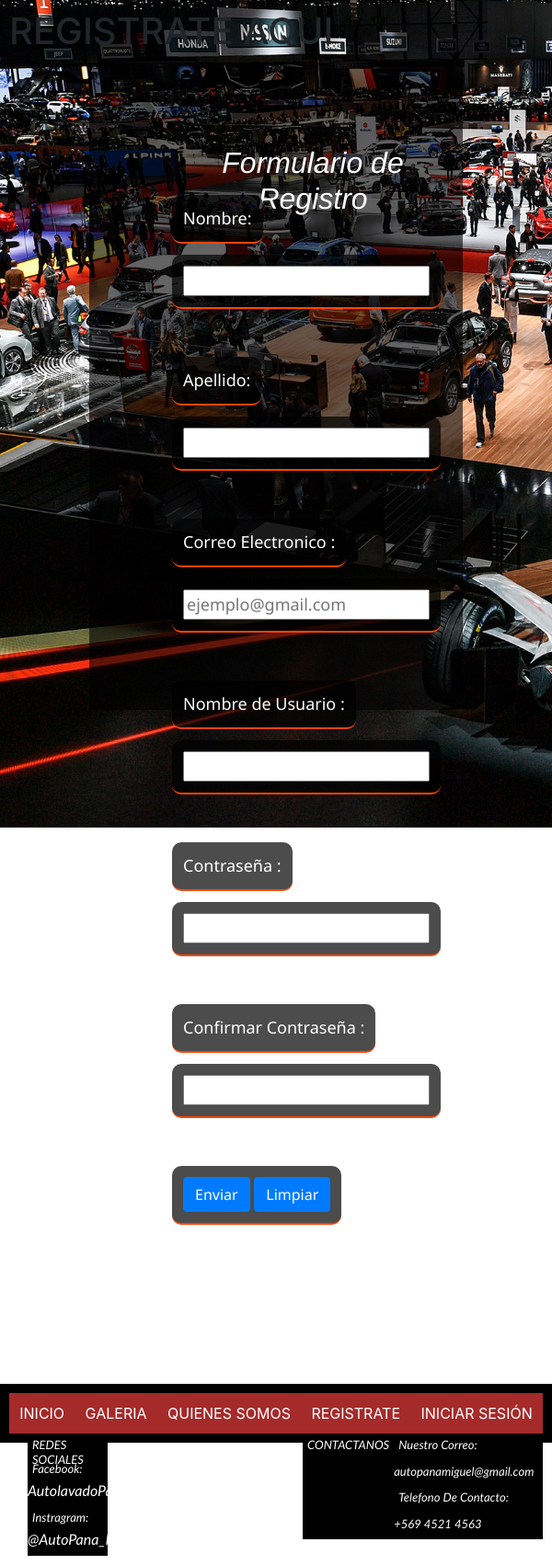
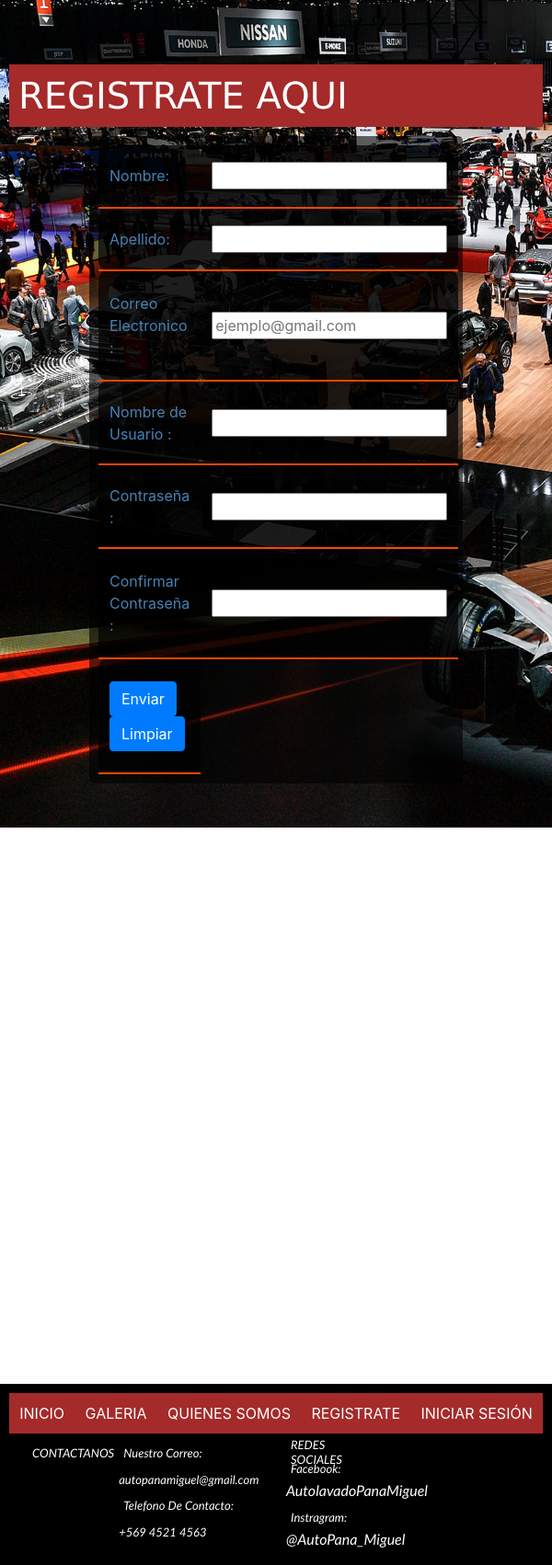
Before and after one commit to SrOz1859/CarWashRepo, a Django app: page /formulario/ in a window 600 px wide. Shown: the part 167-1869 px from the top of the page at 92% size. Run offline with Django 3.2, Linux system fonts and the light colour scheme.

Commit message:
responsividad-2

```diff
--- a/AutoLavadoApp/myCar/static/css/style.css
+++ b/AutoLavadoApp/myCar/static/css/style.css
@@ -31,6 +31,7 @@
     font: x-large;
     font-family: Verdana, Geneva, Tahoma, sans-serif;
 }
+
     /*ESTILO PARA FORMULARIO*/
     .formulario-registro{
         display: flex;
@@ -44,6 +45,7 @@
         margin-top: 10px;
         border-radius: 5px;
     }
+
 .formulario-registro td{
     display: block;
     color: white;
@@ -503,7 +505,19 @@
         float: right;
         align-items: center;
     }
-
+    /*ESTILO PARA FORMULARIO*/
+    #formulario-registro{
+        display: flex;
+        flex-wrap: wrap;
+
+        background-color: rgba(0,0, 0, .6);
+        margin: auto;
+        padding: 10px;
+        width: 70%;
+        height: 80%;
+        margin-top: 10px;
+        border-radius: 5px;
+    }
     #formulario{
         height: 50%;
         background-image: url("../img/Salon-de-Ginebra-2018-18.jpg");
@@ -609,7 +623,7 @@
         background-color: white;
     }
     #contenedor-formulario{
-        height: 1500px;
+        height: 600px;
     }
     /*TERMINO DE ESTILO PARA CONTENEDORES*/
     #header{
@@ -676,6 +690,11 @@
     /*TERMINO DE ESTILO PARA HEADER*/
     #contenido{
         height:80%;
+        padding: 10px;
+        background-color :white;
+    }
+    #contenido-adm{
+        height: 37%;
         padding: 10px;
         background-color :white;
     }
@@ -983,8 +1002,30 @@
         float: left;
         text-align: center;
     }
+    /*ESTILO PARA FORMULARIO*/
+    #formulario-registro{
+        display: flex;
+        flex-wrap: wrap;
+
+        background-color: rgba(0,0, 0, .6);
+        margin: auto;
+        padding: 10px;
+        width: 60%;
+        height: 80%;
+        margin-top: 10px;
+        border-radius: 5px;
+    }
     #formulario{
-        height: 60%;
+        height: 100%;
+        background-image: url("../img/Salon-de-Ginebra-2018-18.jpg");
+        padding: 10px;
+        background-size: cover;
+    }
+    #formulario-login{
+        display: flex;
+        flex-wrap: wrap;
+        background-color: black;
+        height: 100%;
         background-image: url("../img/Salon-de-Ginebra-2018-18.jpg");
         padding: 10px;
         background-size: cover;
@@ -1008,6 +1049,7 @@
         display: flex;
         flex-wrap: wrap;
         align-items: center;
+        background-color: black;
     }
     #footer nav a {
         background: brown;
@@ -1461,6 +1503,19 @@
         float: left;
         text-align: center;
     }
+    /*ESTILO PARA FORMULARIO*/
+    #formulario-registro{
+        display: flex;
+        flex-wrap: wrap;
+
+        background-color: rgba(0,0, 0, .6);
+        margin: auto;
+        padding: 10px;
+        width: 70%;
+        height: 80%;
+        margin-top: 10px;
+        border-radius: 5px;
+    }
     #formulario{
         height: 60%;
         background-image: url("../img/Salon-de-Ginebra-2018-18.jpg");
--- a/AutoLavadoApp/myCar/templates/Insumos.html
+++ b/AutoLavadoApp/myCar/templates/Insumos.html
@@ -88,8 +88,6 @@
                             <a href="{% url 'FORM' %}"> REGISTRATE </a>
                             <a href="{% url 'LOGIN' %}">INICIAR SESIÓN</a>
                         {% endif %}
-                    </nav>
-                </div>
                         <div id="contactos">
                             <div><h2>CONTACTANOS</h2></div>
                             <div>
@@ -106,6 +104,8 @@
                             <h2>Instragram:</h2>
                             <h3>@AutoPana_Miguel</h3>
                     </div>
+                    </nav>
+                </div>
             </div>
         <script src="https://code.jquery.com/jquery-3.5.1.slim.min.js" integrity="sha384-DfXdz2htPH0lsSSs5nCTpuj/zy4C+OGpamoFVy38MVBnE+IbbVYUew+OrCXaRkfj" crossorigin="anonymous"></script>
         <script src="https://cdn.jsdelivr.net/npm/bootstrap@4.5.3/dist/js/bootstrap.bundle.min.js" integrity="sha384-ho+j7jyWK8fNQe+A12Hb8AhRq26LrZ/JpcUGGOn+Y7RsweNrtN/tE3MoK7ZeZDyx" crossorigin="anonymous"></script>
--- a/AutoLavadoApp/myCar/templates/admin_insumos.html
+++ b/AutoLavadoApp/myCar/templates/admin_insumos.html
@@ -4,8 +4,7 @@
 <link rel="stylesheet" href="https://cdn.jsdelivr.net/npm/bootstrap@4.5.3/dist/css/bootstrap.min.css" integrity="sha384-TX8t27EcRE3e/ihU7zmQxVncDAy5uIKz4rEkgIXeMed4M0jlfIDPvg6uqKI2xXr2" crossorigin="anonymous">
 {% endblock estilos %}
 {% block contenido %}
-<div id="contenedor-formulario">
-    <div id="contenido">
+    <div id="contenido-adm">
         <script>
             function eliminar(insumo){
                 var msg;
@@ -62,5 +61,4 @@
         <script src="https://cdn.jsdelivr.net/npm/bootstrap@4.5.3/dist/js/bootstrap.bundle.min.js" integrity="sha384-ho+j7jyWK8fNQe+A12Hb8AhRq26LrZ/JpcUGGOn+Y7RsweNrtN/tE3MoK7ZeZDyx" crossorigin="anonymous"></script>
         {% endblock js %}
     </div>
-</div>
 {% endblock contenido %}
--- a/AutoLavadoApp/myCar/templates/formulario.html
+++ b/AutoLavadoApp/myCar/templates/formulario.html
@@ -33,13 +33,10 @@
             <script src="js/validaciones.js"></script>
             <script src="js/cliente.js"></script>
             <script src="js/proceso.js"></script>
-            <div><h1 class="subtitulo"> REGISTRATE AQUI </h1></div>
-                <form action="{% url 'FORM' %}" onsubmit="return ValidarTodo()" method="POST" class="formulario-registro">
+            <div><h1 id="subtitulo"> REGISTRATE AQUI </h1></div>
+                <form action="{% url 'FORM' %}" onsubmit="return ValidarTodo()" method="POST" id="formulario-registro">
                     {% csrf_token %}
                     <table>
-                        <div class="form-header">
-                            <h2 id="form-tit">Formulario de Registro</h2>
-                        </div>
                         <tr>
                             <td> Nombre:</td>
                             <td><input type="text" name="txtnombre" id="txtnombre" minlength="3" maxlength="80"></td>
@@ -94,8 +91,6 @@
                         <a href="{% url 'FORM' %}"> REGISTRATE </a>
                         <a href="{% url 'LOGIN' %}">INICIAR SESIÓN</a>
                     {% endif %}
-                </nav>
-            </div>
                     <div id="contactos">
                         <div><h2>CONTACTANOS</h2></div>
                         <div>
@@ -112,6 +107,8 @@
                         <h2>Instragram:</h2>
                         <h3>@AutoPana_Miguel</h3>
                 </div>
+                </nav>
+            </div>
         </div>
     </div>
     <script src="https://code.jquery.com/jquery-3.5.1.slim.min.js" integrity="sha384-DfXdz2htPH0lsSSs5nCTpuj/zy4C+OGpamoFVy38MVBnE+IbbVYUew+OrCXaRkfj" crossorigin="anonymous"></script>
--- a/AutoLavadoApp/myCar/templates/local.html
+++ b/AutoLavadoApp/myCar/templates/local.html
@@ -69,9 +69,7 @@
                 <a href="{% url 'FORM' %}"> REGISTRATE </a>
                 <a href="{% url 'LOGIN' %}">INICIAR SESIÓN</a>
             {% endif %}
-        </nav>
-    </div>
-    <div id="contactos">
+                <div id="contactos">
         <div><h2>CONTACTANOS</h2></div>
         <div>
             <h2>Nuestro Correo:</h2>
@@ -87,6 +85,7 @@
             <h2>Instragram:</h2>
             <h3>@AutoPana_Miguel</h3>
         </div>
+        </nav>
     </div>
 </div>
     <script src="https://code.jquery.com/jquery-3.5.1.slim.min.js" integrity="sha384-DfXdz2htPH0lsSSs5nCTpuj/zy4C+OGpamoFVy38MVBnE+IbbVYUew+OrCXaRkfj" crossorigin="anonymous"></script>
--- a/AutoLavadoApp/myCar/templates/login.html
+++ b/AutoLavadoApp/myCar/templates/login.html
@@ -70,8 +70,6 @@
                         <a href="{% url 'FORM' %}"> REGISTRATE </a>
                         <a href="{% url 'LOGIN' %}">INICIAR SESIÓN</a>
                     {% endif %}
-                </nav>
-            </div>
                     <div id="contactos">
                         <div><h2>CONTACTANOS</h2></div>
                         <div>
@@ -83,10 +81,14 @@
                     </div>
                     <div id="redes">
                         <div><h2>REDES SOCIALES</h2></div>
+                        <div>
                             <h2>Facebook:</h2>
                             <h3>AutolavadoPanaMiguel</h3>
                             <h2>Instragram:</h2>
                             <h3>@AutoPana_Miguel</h3>
+                        </div>
+                    </div>
+                </nav>
             </div>
         </div>
     </div>
```
Also changed, not shown: AutoLavadoApp/db.sqlite3. Lines whose indentation alone changed are shown as unchanged.
